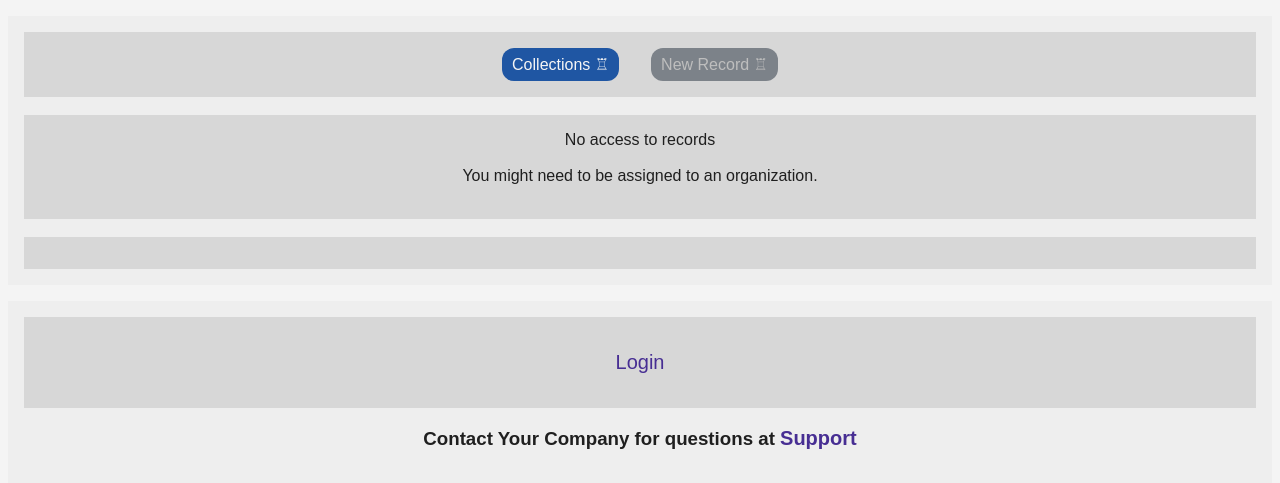
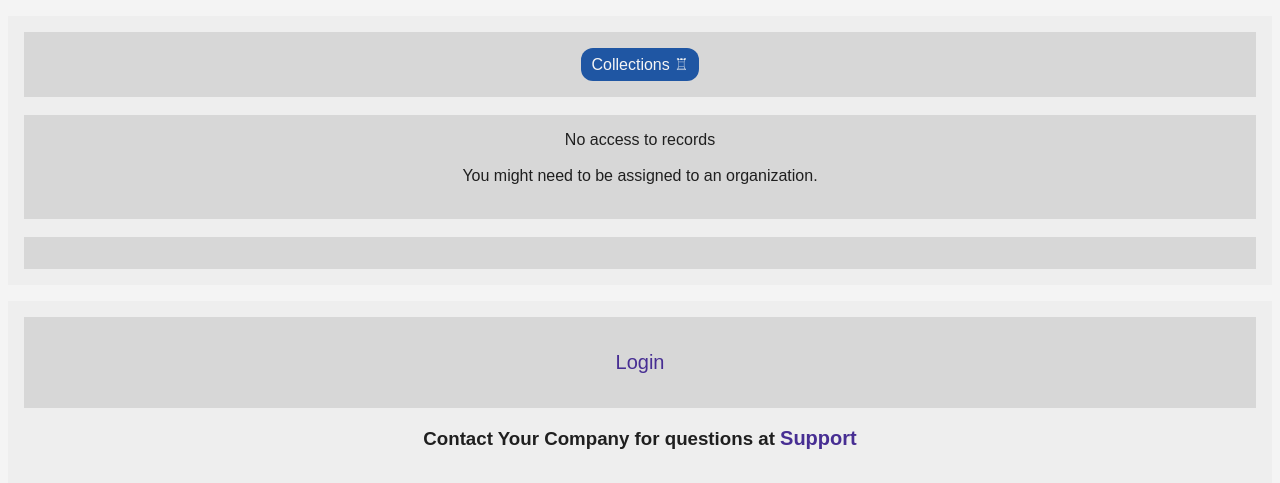
Before and after one commit to DykemaBill/App_FlaskJinjaMongo, a Flask app: template templates/collection.html in a window 1280 px wide. Shown: the part 120-603 px from the top of the page. Run offline with Flask 2, Linux system fonts and the light colour scheme; the template is opened without the code that fills it, so the values that code supplies are empty; parts of the project's set-up code (start-up, migrations or seed data) failed here and were passed over; some libraries are stand-ins or nearby versions.

Commit message:
Collections partially working

```diff
--- a/app_fjm.py
+++ b/app_fjm.py
@@ -110,7 +110,10 @@ fjm_app.config['MAX_CONTENT_PATH'] = 50000000 # 50000000 equals 50MB
 db_connection_error = True # Default to an error
 
 # Create connection to database
-def db_setup():
+db_inst = PyMongo(fjm_app, uri=configuration['dbconn'])
+
+# Test and log connection
+def db_test():
     global db_connection_error
     # MongoDB object, db_conn_type of mongodb for non-Atlas hosted
     if configuration['error'] == False:
@@ -119,8 +122,6 @@ def db_setup():
         db_conn_end = str(db_conn_remaining).split("@")[1]
         db_conn_log = db_conn_host + ":" + db_conn_type + ':[password]@' + db_conn_end
         try:
-            # Make connection
-            db_inst = PyMongo(fjm_app, uri=configuration['dbconn'])
             # Test connection, will bomb if above connection did not work
             test_query = int(db_inst.db["not_real_collection"].count_documents({'not_real_record': "nothing_here"}))
             db_connection_error = False # Database connected if made it here
@@ -134,7 +135,7 @@ def db_setup():
         db_connection_error = True
         print("Database not connected because of problem opening " + config_file + ".")
         logger.info('Database not connected because of problem opening ' + config_file)
-db_setup()
+db_test()
 
 # Existing user session
 def session_existing():
@@ -245,6 +246,7 @@ def collspage():
     if (filter_org != 999999999999):
         query_filter['record_org'] = filter_org
     # Page
+    page_title = "Records"
     if int(session['user_id']) == 999999999999: # User is a guest
         logger.info(request.remote_addr + ' ==> Collections listing page access error (' + str(g.user['login']) + ')')
         # Put a delay in for denial-of service attacks
@@ -315,6 +317,7 @@ def collpage():
     if (filter_number != 999999999999):
         query_filter['record_number'] = filter_number
     # Page
+    page_title = "Record"
     if int(session['user_id']) == 999999999999: # User is a guest
         logger.info(request.remote_addr + ' ==> Collection page access error for ' + filter_number + ' (' + str(g.user['login']) + ')')
         # Prompt to login
@@ -327,7 +330,7 @@ def collpage():
     else:
         # Collection name argument passed
         data_coll = request.args.get('data', default = "", type = str)
-        if (data_coll != ""):
+        if (data_coll == ""):
             logger.info(request.remote_addr + ' ==> Collection name not passed (' + str(g.user['login']) + ' - ' + str(g.org['name']) + ')')
             page_title = "You must pass a collection name"
             # Show page error
@@ -422,7 +425,7 @@ def collpage():
                     document_records.append({'document_number': 999999999999, 'document_record': 999999999999, 'document_file': "Blocked..."})
 
             # Confirm new record
-            return render_template('collect.html', pagetitle=record_message, recorddetails=new_record_details, recorddocuments=document_records, org_records=orgs, user_records=users)
+            return render_template('collection.html', pagetitle=record_message, recorddetails=new_record_details, recorddocuments=document_records, org_records=orgs, user_records=users)
 
         else: # GET request
             # Show individual record page
--- a/templates/collection.html
+++ b/templates/collection.html
@@ -3,12 +3,11 @@
 
         <div class="main">
 
+        {% set filter_coll = request.args.get('data') %}
+
             <div class="buttonarea">
                 <a href="/" tabindex="-1">
                     <button class="datalarge save">Collections &#9814;</button>
-                </a>
-                <a href="#" tabindex="-1">
-                    <button class="datalarge saved" tabindex="-1">New Record &#9814;</button>
                 </a>
             </div>
 
@@ -181,9 +180,8 @@
                             {% if recorddetails is defined %}
 
                                 </form>
-                                <a href="#" tabindex="-1"><button class="datalarge save">Done</button></a>
-                                <a href="#"
-                                 class="tooltip" tabindex="-1"><button class="datalarge create">New Record &#9743;</button></a>
+                                <a href="/" tabindex="-1"><button class="datalarge save">Done</button></a>
+                                <a href="/coll?data={{ filter_coll }}" class="tooltip" tabindex="-1"><button class="datalarge create">New Record &#9743;</button></a>
 
                             {% elif recordedit is defined %}
 
@@ -193,7 +191,7 @@
 
                             {% elif (g.org._index|int() != 999999999999) or (g.user['admin'] == True) %}
 
-                                <input class="datalarge save" type="submit" value="Create Record" formaction="/#">
+                                <input class="datalarge create" type="submit" value="Create Record" formaction="/coll?data={{ filter_coll }}">
                                 </form>
 
                             {% else %}
```
Also changed, not shown: templates/collections.html (+10 -8 lines).
